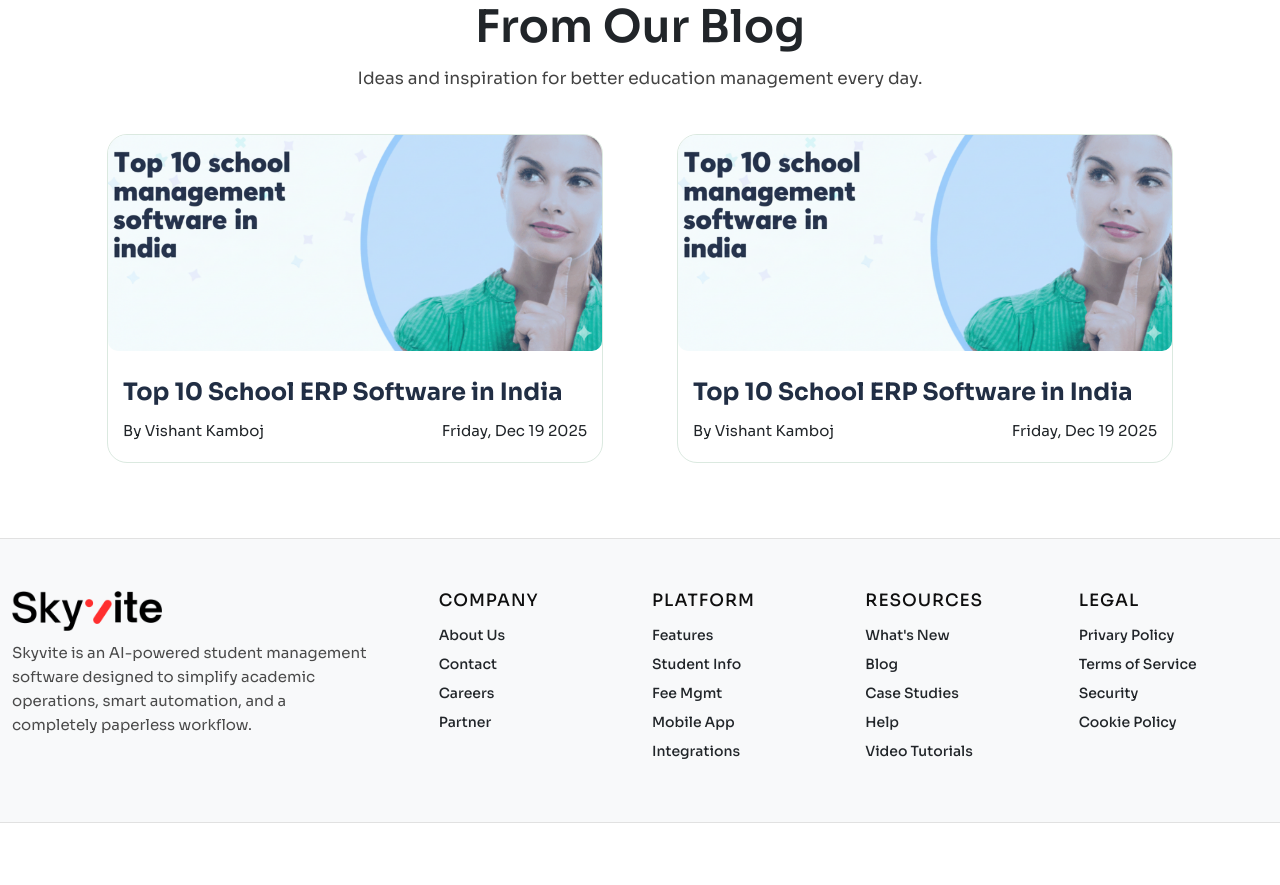
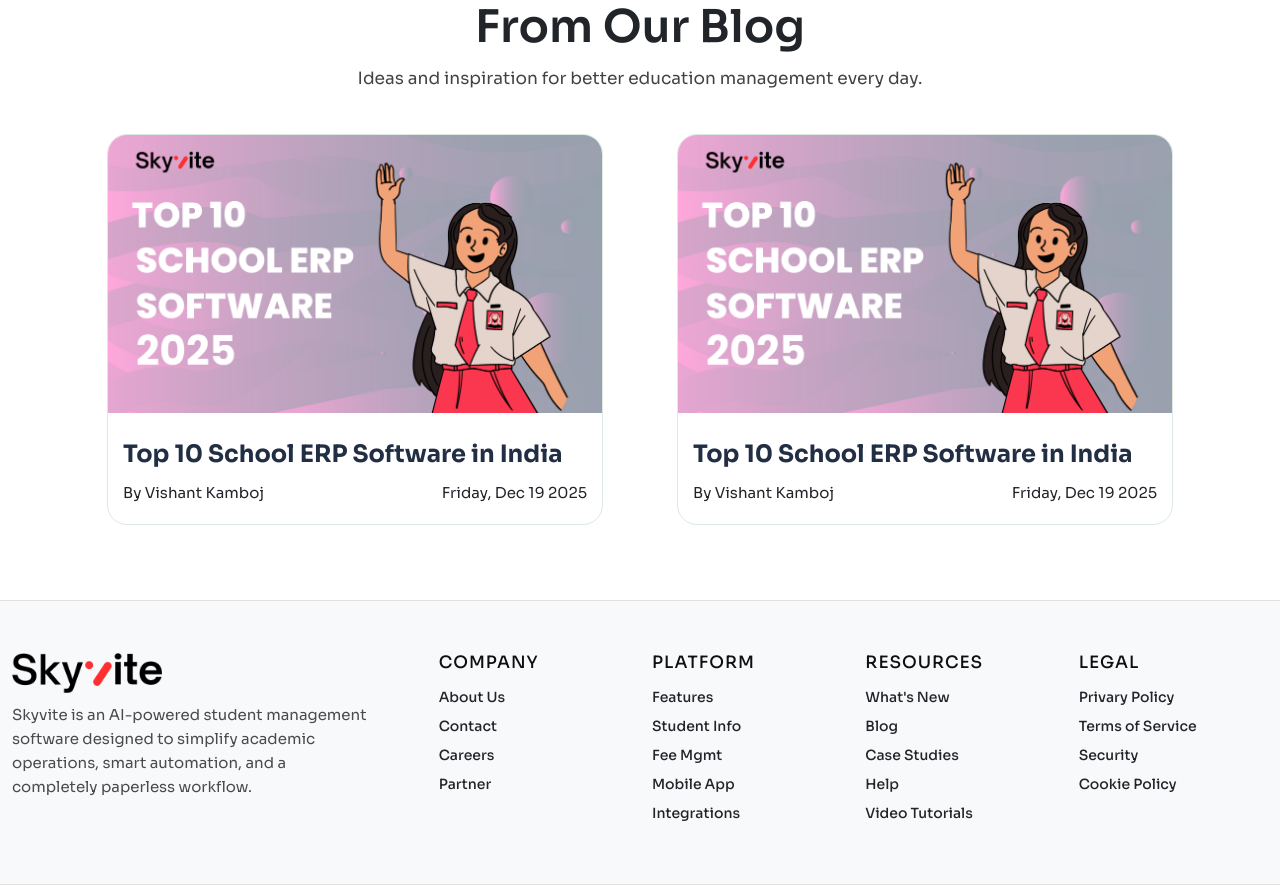
Before and after one commit to villofarm/skyvite, a React (Vite) app: page / in a window 1280 px wide. Shown: the part 3980-4865 px from the top of the page. Before the commit the page ends 4803 px from the top, so only its background shows below. Built offline with nearby package versions, Linux system fonts and the light colour scheme; the HTML template or start-up script is replaced by a standard one.

Commit message:
your commit message

```diff
--- a/src/index.css
+++ b/src/index.css
@@ -592,7 +592,7 @@
         }
 
         .blogmaincard a img {
-            border-radius: 10px;
+            border-radius: 10px 10px 0 0;
             width: 100%;
             margin-bottom: 24px;
         }
--- a/src/pages/Home.jsx
+++ b/src/pages/Home.jsx
@@ -5,7 +5,7 @@
 import aboutimg from "../assets/img/about-dashboard.webp";
 import firstcard from "../assets/img/school.png";
 import greencheck from "../assets/img/green-check.png";
-import topschoolerp from "../assets/img/top10schoolerp.png";
+import topschoolerp from "../assets/img/top-10-school-erp-software.png";
 import skyvitedashboard from "../assets/img/skyvite-dashboard-main.png";
 import bulletcheck from "../assets/img/check-bullet.png";
 
```
Also changed, not shown: src/assets/img/top-10-school-erp-software.png (added), src/assets/img/top10schoolerp.png (deleted).
